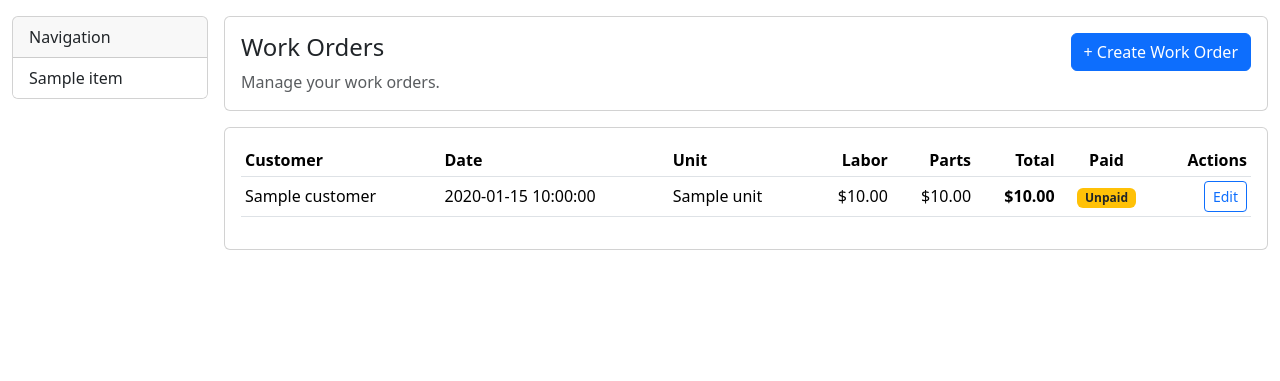
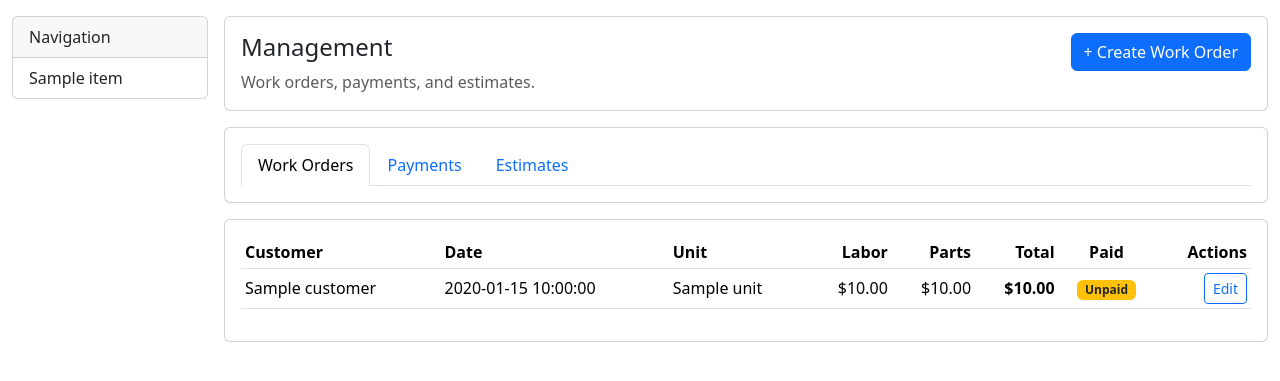
Before and after one commit to dimboychuk1995/SmallShop, a Python web app: template app/templates/public/work_orders/work_orders.html in a window 1280 px wide. Shown: the part 86-467 px from the top of the page. Run offline with Jinja, Linux system fonts and the light colour scheme; the template is opened without the code that fills it: most values are stand-ins (such as "Sample title", 1, 10 or a date in 2020); some libraries are stand-ins or nearby versions.

Commit message:
three sections in work orders

```diff
--- /dev/null
+++ b/app/static/js/work_orders/work_orders.js
@@ -0,0 +1,229 @@
+(function () {
+  "use strict";
+
+  async function postJson(url, body) {
+    const res = await fetch(url, {
+      method: "POST",
+      headers: { "Content-Type": "application/json", "Accept": "application/json" },
+      body: JSON.stringify(body || {}),
+    });
+
+    let data = null;
+    try { data = await res.json(); } catch { data = null; }
+
+    if (!res.ok || !data || data.ok !== true) {
+      const msg = (data && (data.error || data.message)) ? (data.error || data.message) : "Failed to update.";
+      throw new Error(msg);
+    }
+
+    return data;
+  }
+
+  async function getJson(url) {
+    const res = await fetch(url, {
+      method: "GET",
+      headers: { "Accept": "application/json" },
+    });
+
+    let data = null;
+    try { data = await res.json(); } catch { data = null; }
+
+    if (!res.ok || !data || data.ok !== true) {
+      const msg = (data && (data.error || data.message)) ? (data.error || data.message) : "Failed to fetch.";
+      throw new Error(msg);
+    }
+
+    return data;
+  }
+
+  let currentWorkOrderId = null;
+  let paymentsLoaded = false;
+
+  // ========== MARK PAID BUTTON LOGIC ==========
+  document.addEventListener("click", async function (e) {
+    const btn = e.target.closest(".js-mark-paid");
+    if (!btn) return;
+
+    const workOrderId = String(btn.dataset.workOrderId || "").trim();
+    if (!workOrderId) return;
+
+    currentWorkOrderId = workOrderId;
+
+    // Fetch payment info
+    try {
+      const data = await getJson(`/work_orders/api/work_orders/${encodeURIComponent(workOrderId)}/payments`);
+
+      // Update modal with balance info
+      document.getElementById("paymentListInvoiceTotal").textContent = `$${(data.grand_total || 0).toFixed(2)}`;
+      document.getElementById("paymentListAlreadyPaid").textContent = `$${(data.paid_amount || 0).toFixed(2)}`;
+      document.getElementById("paymentListRemainingBalance").textContent = `$${(data.remaining_balance || 0).toFixed(2)}`;
+
+      // Pre-fill amount with remaining balance
+      const remainingBalance = data.remaining_balance || 0;
+      document.getElementById("paymentListAmountInput").value = remainingBalance > 0 ? remainingBalance.toFixed(2) : "";
+      document.getElementById("paymentListMethodInput").value = "cash";
+      document.getElementById("paymentListNotesInput").value = "";
+
+      // Show modal
+      const modal = new bootstrap.Modal(document.getElementById("paymentModalList"));
+      modal.show();
+    } catch (err) {
+      alert(err.message || "Failed to load payment info.");
+    }
+  });
+
+  document.getElementById("paymentListSubmitBtn")?.addEventListener("click", async function () {
+    if (!currentWorkOrderId) return;
+
+    const amount = parseFloat(document.getElementById("paymentListAmountInput").value || "0");
+    const paymentMethod = document.getElementById("paymentListMethodInput").value;
+    const notes = document.getElementById("paymentListNotesInput").value;
+
+    if (amount <= 0) {
+      alert("Please enter a valid payment amount.");
+      return;
+    }
+
+    const btn = this;
+    const originalText = btn.textContent;
+    btn.disabled = true;
+    btn.textContent = "Saving...";
+
+    try {
+      const data = await postJson(`/work_orders/api/work_orders/${encodeURIComponent(currentWorkOrderId)}/payment`, {
+        amount,
+        payment_method: paymentMethod,
+        notes
+      });
+
+      // Close modal
+      const modal = bootstrap.Modal.getInstance(document.getElementById("paymentModalList"));
+      modal.hide();
+
+      // Update UI
+      if (data.is_fully_paid) {
+        const row = document.querySelector(`button[data-work-order-id="${currentWorkOrderId}"]`)?.closest("tr");
+        if (row) {
+          const td = row.querySelector("td:nth-child(7)");
+          if (td) {
+            td.innerHTML = '<span class="badge bg-success">Paid</span>';
+          }
+        }
+      }
+
+      alert("Payment recorded successfully!");
+      currentWorkOrderId = null;
+
+      // Refresh payments tab if it's loaded
+      if (paymentsLoaded) {
+        loadPaymentsData();
+      }
+    } catch (err) {
+      alert(err.message || "Failed to record payment.");
+    } finally {
+      btn.disabled = false;
+      btn.textContent = originalText;
+    }
+  });
+
+  // ========== PAYMENTS TAB LOGIC ==========
+
+  async function loadPaymentsData() {
+    const loadingEl = document.getElementById("payments-loading");
+    const contentEl = document.getElementById("payments-content");
+    const emptyEl = document.getElementById("payments-empty");
+
+    loadingEl.classList.remove("d-none");
+    contentEl.classList.add("d-none");
+    emptyEl.classList.add("d-none");
+
+    try {
+      // Get all work orders to gather all payments
+      // For now, we'll fetch payments for work orders we know about
+      const response = await fetch("/work_orders/api/work_orders/all-payments", {
+        method: "GET",
+        headers: { "Accept": "application/json" },
+      });
+
+      let allPaymentsData = [];
+
+      if (response.ok) {
+        try {
+          const data = await response.json();
+          allPaymentsData = data.payments || [];
+        } catch {
+          // Fallback if endpoint doesn't exist yet
+          allPaymentsData = [];
+        }
+      }
+
+      loadingEl.classList.add("d-none");
+
+      if (allPaymentsData.length === 0) {
+        emptyEl.classList.remove("d-none");
+        return;
+      }
+
+      // Build payments table
+      let html = `
+        <div class="table-responsive">
+          <table class="table table-sm align-middle">
+            <thead>
+              <tr>
+                <th>Work Order ID</th>
+                <th>Amount</th>
+                <th>Method</th>
+                <th>Date</th>
+                <th>Notes</th>
+              </tr>
+            </thead>
+            <tbody>
+      `;
+
+      allPaymentsData.forEach(payment => {
+        const createdAt = new Date(payment.created_at).toLocaleDateString("en-US", {
+          year: "numeric",
+          month: "short",
+          day: "numeric",
+          hour: "2-digit",
+          minute: "2-digit"
+        });
+
+        html += `
+          <tr>
+            <td><code>${payment.work_order_id.substring(0, 8)}</code></td>
+            <td class="fw-semibold">$${(payment.amount || 0).toFixed(2)}</td>
+            <td><span class="badge bg-secondary">${payment.payment_method || "cash"}</span></td>
+            <td>${createdAt}</td>
+            <td>${payment.notes ? `<small>${payment.notes}</small>` : "<small class='text-muted'>—</small>"}</td>
+          </tr>
+        `;
+      });
+
+      html += `
+            </tbody>
+          </table>
+        </div>
+      `;
+
+      contentEl.innerHTML = html;
+      contentEl.classList.remove("d-none");
+      paymentsLoaded = true;
+    } catch (err) {
+      loadingEl.classList.add("d-none");
+      emptyEl.classList.remove("d-none");
+      emptyEl.textContent = `Error loading payments: ${err.message}`;
+    }
+  }
+
+  // Listen for Payments tab activation
+  const paymentsTab = document.getElementById("tab-payments");
+  if (paymentsTab) {
+    paymentsTab.addEventListener("shown.bs.tab", function () {
+      if (!paymentsLoaded) {
+        loadPaymentsData();
+      }
+    });
+  }
+
+})();
--- a/app/templates/public/work_orders/work_orders.html
+++ b/app/templates/public/work_orders/work_orders.html
@@ -6,8 +6,8 @@
 <div class="card">
   <div class="card-body d-flex align-items-start justify-content-between gap-3">
     <div>
-      <h1 class="h4 mb-2">Work Orders</h1>
-      <p class="text-muted mb-0">Manage your work orders.</p>
+      <h1 class="h4 mb-2">Management</h1>
+      <p class="text-muted mb-0">Work orders, payments, and estimates.</p>
     </div>
 
     <div class="d-flex gap-2">
@@ -18,7 +18,34 @@
   </div>
 </div>
 
+<!-- Navigation Tabs -->
 <div class="card mt-3">
+  <div class="card-body">
+    <ul class="nav nav-tabs" role="tablist">
+      <li class="nav-item" role="presentation">
+        <button class="nav-link active" id="tab-work-orders" data-bs-toggle="tab" data-bs-target="#content-work-orders" type="button" role="tab" aria-controls="content-work-orders" aria-selected="true">
+          Work Orders
+        </button>
+      </li>
+      <li class="nav-item" role="presentation">
+        <button class="nav-link" id="tab-payments" data-bs-toggle="tab" data-bs-target="#content-payments" type="button" role="tab" aria-controls="content-payments" aria-selected="false">
+          Payments
+        </button>
+      </li>
+      <li class="nav-item" role="presentation">
+        <button class="nav-link" id="tab-estimates" data-bs-toggle="tab" data-bs-target="#content-estimates" type="button" role="tab" aria-controls="content-estimates" aria-selected="false">
+          Estimates
+        </button>
+      </li>
+    </ul>
+  </div>
+</div>
+
+<!-- Tab Content -->
+<div class="tab-content mt-3">
+  <!-- Work Orders Tab -->
+  <div class="tab-pane fade show active" id="content-work-orders" role="tabpanel" aria-labelledby="tab-work-orders">
+    <div class="card">
       <div class="card-body">
         {% if work_orders and work_orders|length > 0 %}
           <div class="table-responsive">
@@ -74,6 +101,28 @@
         {% endif %}
       </div>
     </div>
+  </div>
+
+  <!-- Payments Tab -->
+  <div class="tab-pane fade" id="content-payments" role="tabpanel" aria-labelledby="tab-payments">
+    <div class="card">
+      <div class="card-body">
+        <div id="payments-loading" class="text-muted d-none">Loading payments...</div>
+        <div id="payments-content" class="d-none"></div>
+        <div id="payments-empty" class="text-muted">No payments recorded yet.</div>
+      </div>
+    </div>
+  </div>
+
+  <!-- Estimates Tab -->
+  <div class="tab-pane fade" id="content-estimates" role="tabpanel" aria-labelledby="tab-estimates">
+    <div class="card">
+      <div class="card-body">
+        <div class="text-muted">Estimates feature coming soon.</div>
+      </div>
+    </div>
+  </div>
+</div>
 
 <!-- Payment Modal for Work Orders List -->
 <div class="modal fade" id="paymentModalList" tabindex="-1" aria-hidden="true">
@@ -122,127 +171,5 @@
   </div>
 </div>
 
-<script>
-  (function () {
-    "use strict";
-
-    async function postJson(url, body) {
-      const res = await fetch(url, {
-        method: "POST",
-        headers: { "Content-Type": "application/json", "Accept": "application/json" },
-        body: JSON.stringify(body || {}),
-      });
-
-      let data = null;
-      try { data = await res.json(); } catch { data = null; }
-
-      if (!res.ok || !data || data.ok !== true) {
-        const msg = (data && (data.error || data.message)) ? (data.error || data.message) : "Failed to update.";
-        throw new Error(msg);
-      }
-
-      return data;
-    }
-
-    async function getJson(url) {
-      const res = await fetch(url, {
-        method: "GET",
-        headers: { "Accept": "application/json" },
-      });
-
-      let data = null;
-      try { data = await res.json(); } catch { data = null; }
-
-      if (!res.ok || !data || data.ok !== true) {
-        const msg = (data && (data.error || data.message)) ? (data.error || data.message) : "Failed to fetch.";
-        throw new Error(msg);
-      }
-
-      return data;
-    }
-
-    let currentWorkOrderId = null;
-
-    document.addEventListener("click", async function (e) {
-      const btn = e.target.closest(".js-mark-paid");
-      if (!btn) return;
-
-      const workOrderId = String(btn.dataset.workOrderId || "").trim();
-      if (!workOrderId) return;
-
-      currentWorkOrderId = workOrderId;
-
-      // Fetch payment info
-      try {
-        const data = await getJson(`/work_orders/api/work_orders/${encodeURIComponent(workOrderId)}/payments`);
-
-        // Update modal with balance info
-        document.getElementById("paymentListInvoiceTotal").textContent = `$${(data.grand_total || 0).toFixed(2)}`;
-        document.getElementById("paymentListAlreadyPaid").textContent = `$${(data.paid_amount || 0).toFixed(2)}`;
-        document.getElementById("paymentListRemainingBalance").textContent = `$${(data.remaining_balance || 0).toFixed(2)}`;
-
-        // Pre-fill amount with remaining balance
-        const remainingBalance = data.remaining_balance || 0;
-        document.getElementById("paymentListAmountInput").value = remainingBalance > 0 ? remainingBalance.toFixed(2) : "";
-        document.getElementById("paymentListMethodInput").value = "cash";
-        document.getElementById("paymentListNotesInput").value = "";
-
-        // Show modal
-        const modal = new bootstrap.Modal(document.getElementById("paymentModalList"));
-        modal.show();
-      } catch (err) {
-        alert(err.message || "Failed to load payment info.");
-      }
-    });
-
-    document.getElementById("paymentListSubmitBtn")?.addEventListener("click", async function () {
-      if (!currentWorkOrderId) return;
-
-      const amount = parseFloat(document.getElementById("paymentListAmountInput").value || "0");
-      const paymentMethod = document.getElementById("paymentListMethodInput").value;
-      const notes = document.getElementById("paymentListNotesInput").value;
-
-      if (amount <= 0) {
-        alert("Please enter a valid payment amount.");
-        return;
-      }
-
-      const btn = this;
-      const originalText = btn.textContent;
-      btn.disabled = true;
-      btn.textContent = "Saving...";
-
-      try {
-        const data = await postJson(`/work_orders/api/work_orders/${encodeURIComponent(currentWorkOrderId)}/payment`, {
-          amount,
-          payment_method: paymentMethod,
-          notes
-        });
-
-        // Close modal
-        const modal = bootstrap.Modal.getInstance(document.getElementById("paymentModalList"));
-        modal.hide();
-
-        // Update UI
-        if (data.is_fully_paid) {
-          const row = document.querySelector(`button[data-work-order-id="${currentWorkOrderId}"]`)?.closest("tr");
-          if (row) {
-            const td = row.querySelector("td:nth-child(7)");
-            if (td) {
-              td.innerHTML = '<span class="badge bg-success">Paid</span>';
-            }
-          }
-        }
-
-        alert("Payment recorded successfully!");
-        currentWorkOrderId = null;
-      } catch (err) {
-        alert(err.message || "Failed to record payment.");
-      } finally {
-        btn.disabled = false;
-        btn.textContent = originalText;
-      }
-    });
-  })();
-</script>
+<script src="{{ url_for('static', filename='js/work_orders/work_orders.js') }}"></script>
 {% endblock %}
```
Also changed, not shown: app/blueprints/work_orders/routes.py (+37 -0 lines). Lines whose indentation alone changed are shown as unchanged.
